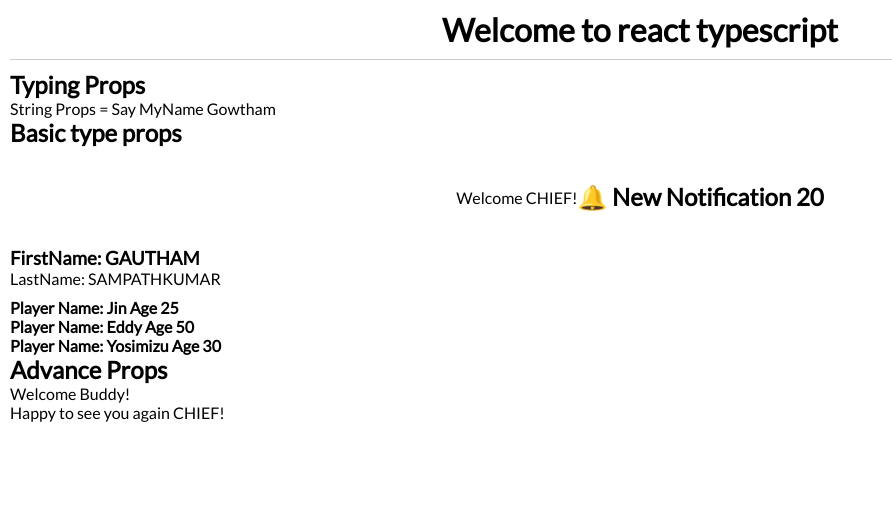
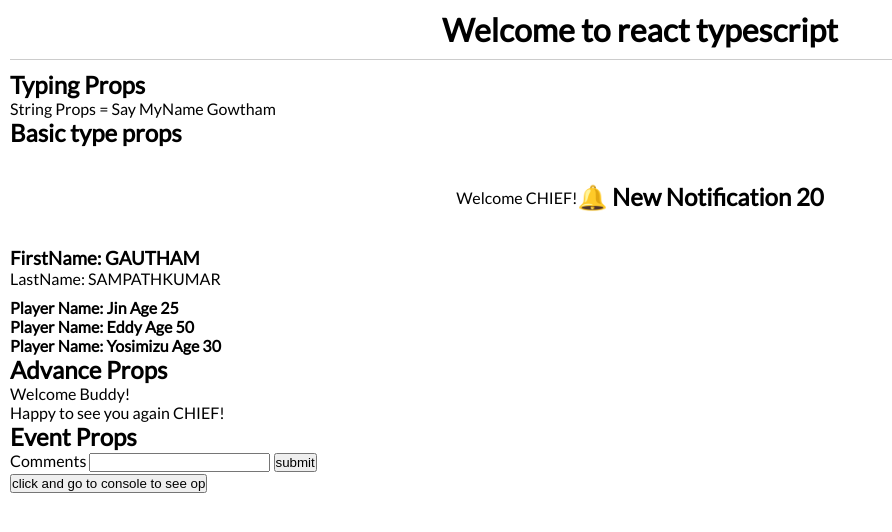
Before and after one commit to Stylish-Developer/React-Ts-beginnerToIntermediate, a React (Create React App) app: page / in a window 1280 px wide. Shown: the top 532 px of the page, without its empty margins (0-892 px from the left). Built offline with nearby package versions, Linux system fonts and the light colour scheme.

Commit message:
event props workouted ( onClick & onChange * bonus point setValue also* )

```diff
--- a/src/App.tsx
+++ b/src/App.tsx
@@ -1,6 +1,7 @@
 import './App.css';
 import AdvanceProps from './components/advance-props';
 import BasicProps from './components/basic-props';
+import EventProps from './components/event-props';
 import TypingProps from './components/typing-props';
 
 // -- ROOT COMPONENT
@@ -12,6 +13,7 @@ const App = () => {
         <TypingProps />
         <BasicProps />
         <AdvanceProps />
+        <EventProps />
       </div>
     </>
   )
--- a/src/components/basic-props/BasicProps.tsx
+++ b/src/components/basic-props/BasicProps.tsx
@@ -2,38 +2,57 @@
 interface Props {
   notification: number;
   isLoggedIn: boolean | null;
-    name: { firstName: string; lastName: string; };
-    names: { name: string; age: number; }[]
+  name: { firstName: string; lastName: string };
+  names: { name: string; age: number }[];
 }
 
 interface styleProps {
-    display: string, justifyContent: string, alignItems: string, height: string;
+  display: string;
+  justifyContent: string;
+  alignItems: string;
+  height: string;
 }
 
 const BasicTypeProps = (props: Props) => {
-    const { notification = 0, isLoggedIn, name: { firstName, lastName }, names } = props;
+  const {
+    notification = 0,
+    isLoggedIn,
+    name: { firstName, lastName },
+    names,
+  } = props;
 
-    const style: styleProps = { display: 'flex', justifyContent: 'center', alignItems: 'center', height: '100px' }
+  const style: styleProps = {
+    display: "flex",
+    justifyContent: "center",
+    alignItems: "center",
+    height: "100px",
+  };
   return (
     <>
-            {isLoggedIn ? <div style={style}>
+      {isLoggedIn ? (
+        <div style={style}>
           <p>Welcome CHIEF!</p>
           <h2>🔔 New Notification {notification} </h2>
-            </div> : <p style={style}>Welcome guest</p>}
+        </div>
+      ) : (
+        <p style={style}>Welcome guest</p>
+      )}
 
       <div>
         <h3>FirstName: {firstName}</h3>
         <p>LastName: {lastName}</p>
       </div>
-            <div style={{ marginTop: '10px' }}>
-                {names.map(name => (
-                    <>
-                        <h4>Player Name: {name.name} Age {name.age}</h4>
-                    </>
+      <div style={{ marginTop: "10px" }}>
+        {names.map((name) => (
+          <div key={name.name}>
+            <h4>
+              Player Name: {name.name} Age {name.age}
+            </h4>
+          </div>
         ))}
       </div>
     </>
-    )
-}
+  );
+};
 
 export default BasicTypeProps;
--- /dev/null
+++ b/src/components/event-props/EventProps.tsx
@@ -0,0 +1,37 @@
+import { ChangeEvent, Dispatch, MouseEvent } from "react";
+
+// types
+interface Props {
+  value: string;
+  onClick: (e: MouseEvent<HTMLButtonElement>, count: number) => void;
+  onChange: (e: ChangeEvent<HTMLInputElement>) => void;
+  setValue: Dispatch<string>;
+}
+
+// -- Event Props
+const EventTypeProps = (props: Props) => {
+  const { value, onClick, onChange, setValue } = props;
+  return (
+    <>
+      <div>
+        <form
+          onSubmit={(e) => {
+            e.preventDefault();
+            console.log(value);
+            setValue("");
+          }}
+        >
+          <label htmlFor="comments">Comments</label>&nbsp;
+          <input name="comments" value={value} onChange={onChange} />
+          &nbsp;
+          <button type="submit">submit</button>
+        </form>
+        <button onClick={(e) => onClick(e, 1)}>
+          click and go to console to see op
+        </button>
+      </div>
+    </>
+  );
+};
+
+export default EventTypeProps;
--- /dev/null
+++ b/src/components/event-props/index.tsx
@@ -0,0 +1,32 @@
+import { ChangeEvent, MouseEvent, useState } from "react";
+import EventTypeProps from "./EventProps";
+
+// -- EVENT PROPS COMPONENT
+const EventProps = () => {
+  const [value, setValue] = useState<string>("");
+
+  const handleClick = (
+    e: MouseEvent<HTMLButtonElement>,
+    count: number
+  ): void => {
+    console.log("button clicked", e, count);
+  };
+
+  const handleChange = (e: ChangeEvent<HTMLInputElement>): void => {
+    setValue(e.target.value);
+  };
+
+  return (
+    <>
+      <h2>Event Props</h2>
+      <EventTypeProps
+        value={value}
+        setValue={setValue}
+        onChange={handleChange}
+        onClick={handleClick}
+      />
+    </>
+  );
+};
+
+export default EventProps;
```
Lines whose indentation alone changed are shown as unchanged.
